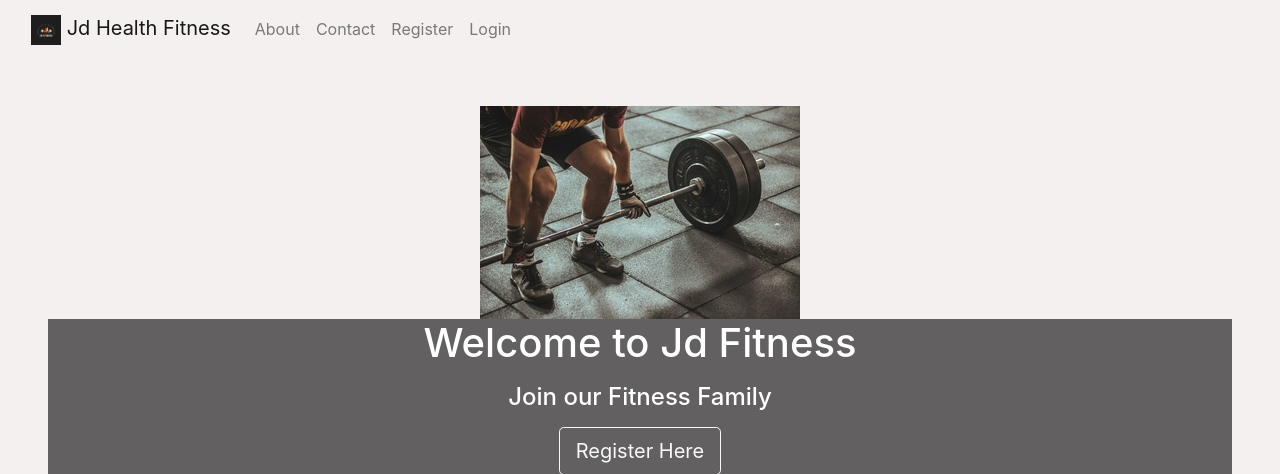
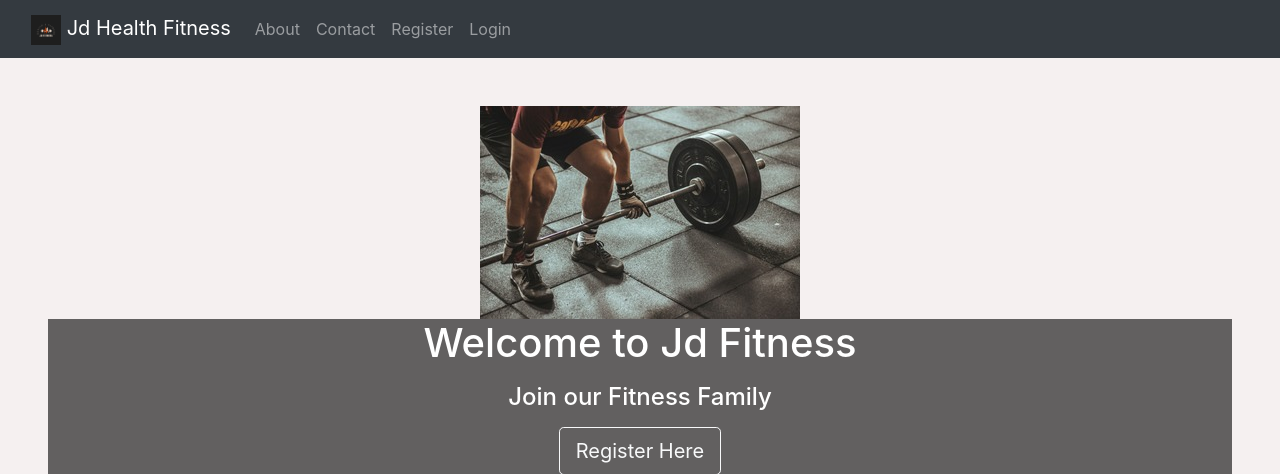
Before and after one commit to RdeSwart/jd-fitness-blog, a Django app: page / in a window 1280 px wide. Shown: the top 474 px of the page. Run offline with Django 4.2, Linux system fonts and the light colour scheme; data that the repository does not hold is empty; some libraries are stand-ins or nearby versions.

Commit message:
fix: Change nav bar to dark

```diff
--- a/templates/base.html
+++ b/templates/base.html
@@ -37,7 +37,7 @@
 <body>
 
   <!-- Navbar -->
-  <nav class="navbar navbar-expand-lg navbar-light bg-body-tertiary">
+  <nav class="navbar navbar-expand-lg navbar-dark bg-dark">
     <!-- Container wrapper -->
     <div class="container-fluid">
       <!-- Toggle button -->
```
Also changed, not shown: blog/views.py (line endings or trailing spaces).
